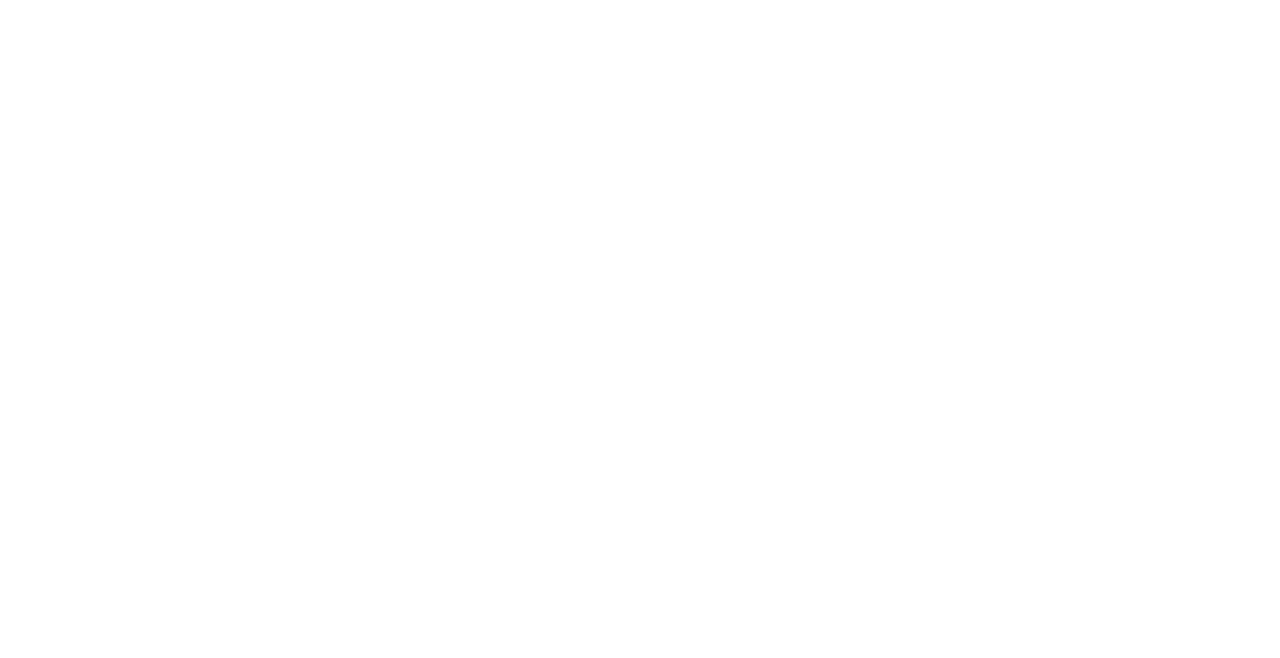
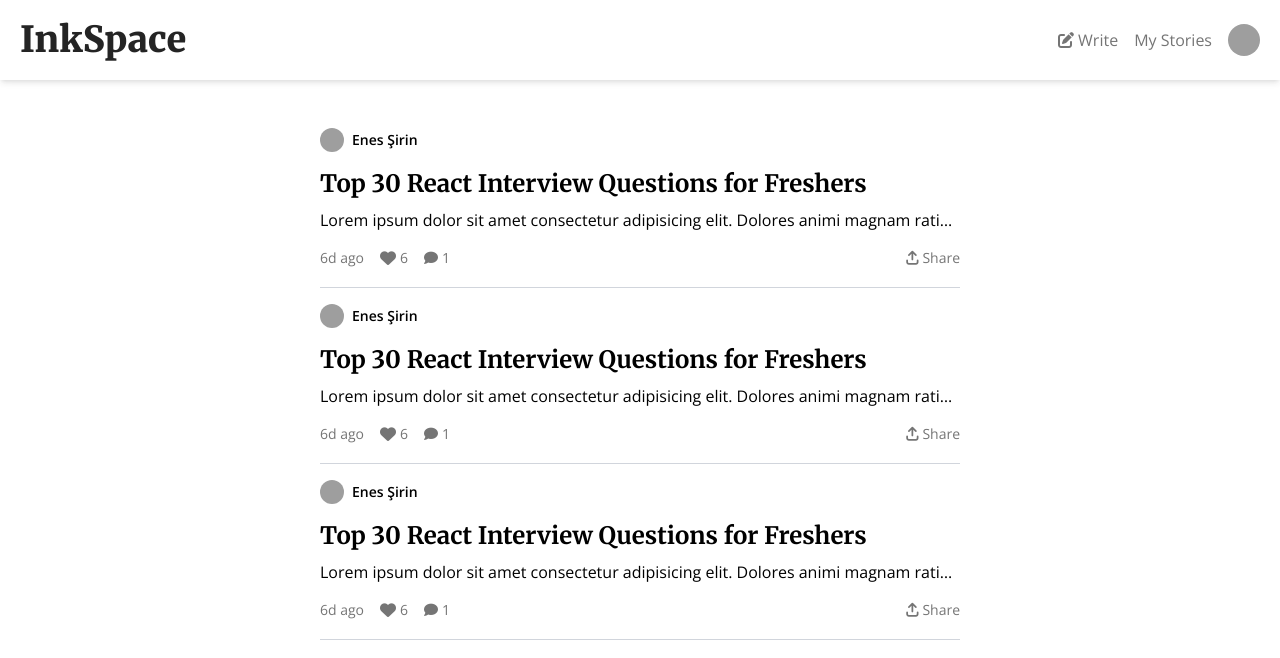
Before and after one commit to enessirn/inkspace-project, a React (Vite) app in the folder client/: page / in a window 1280 px wide. Before the commit this address had no page. Shown: the top 658 px of the page. Built offline with nearby package versions, Linux system fonts and the light colour scheme; grey boxes are pictures that could not be loaded.

Commit message:
postcard ui

```diff
--- a/client/index.html
+++ b/client/index.html
@@ -4,8 +4,21 @@
     <meta charset="UTF-8" />
     <meta name="viewport" content="width=device-width, initial-scale=1.0" />
     <!-- Fontawesome CDN-->
-    <link rel="stylesheet" href="https://cdnjs.cloudflare.com/ajax/libs/font-awesome/6.7.2/css/all.min.css" integrity="sha512-Evv84Mr4kqVGRNSgIGL/F/aIDqQb7xQ2vcrdIwxfjThSH8CSR7PBEakCr51Ck+w+/U6swU2Im1vVX0SVk9ABhg==" crossorigin="anonymous" referrerpolicy="no-referrer" />
-
+    <link
+      rel="stylesheet"
+      href="https://cdnjs.cloudflare.com/ajax/libs/font-awesome/6.7.2/css/all.min.css"
+      integrity="sha512-Evv84Mr4kqVGRNSgIGL/F/aIDqQb7xQ2vcrdIwxfjThSH8CSR7PBEakCr51Ck+w+/U6swU2Im1vVX0SVk9ABhg=="
+      crossorigin="anonymous"
+      referrerpolicy="no-referrer"
+    />
+    <!-- fontawesome cdn -->
+    <link
+      rel="stylesheet"
+      href="https://cdnjs.cloudflare.com/ajax/libs/font-awesome/6.7.2/css/all.min.css"
+      integrity="sha512-Evv84Mr4kqVGRNSgIGL/F/aIDqQb7xQ2vcrdIwxfjThSH8CSR7PBEakCr51Ck+w+/U6swU2Im1vVX0SVk9ABhg=="
+      crossorigin="anonymous"
+      referrerpolicy="no-referrer"
+    />
     <title>InkSpace</title>
   </head>
   <body>
--- a/client/src/App.jsx
+++ b/client/src/App.jsx
@@ -1,12 +1,14 @@
 import "./index.css";
 import { BrowserRouter, Routes, Route } from "react-router-dom";
 import Login from "./pages/Login"
+import Discovery from "./pages/Discovery";
 
 function App() {
   return (
     <>
       <BrowserRouter>
       <Routes>
+        <Route path="/" element={<Discovery />}></Route>
         <Route path="/login" element={<Login />}></Route>
       </Routes>
       </BrowserRouter>
--- a/client/src/components/Login/Register.jsx
+++ b/client/src/components/Login/Register.jsx
@@ -4,6 +4,7 @@
 import { ToastContainer, toast } from "react-toastify";
 import axios from "axios";
 function Register({ setSwitchBtn }) {
+
   const [loading, setLoading] = useState(false);
   const [form] = Form.useForm();
   const savePerson = async (person) => {
@@ -61,6 +62,7 @@
   };
 
   return (
+
     <>
       <Form
         name="basic"
@@ -100,7 +102,7 @@
             },
           ]}
         >
-          <Input placeholder="John Doe" />
+          <Input placeholder="John Doe" disabled={loading} />
         </Form.Item>
         <Form.Item
           label="Username"
@@ -120,7 +122,7 @@
             },
           ]}
         >
-          <Input placeholder="johndoe" />
+          <Input placeholder="johndoe" disabled={loading} />
         </Form.Item>
 
         <Form.Item
@@ -134,7 +136,7 @@
             },
           ]}
         >
-          <Input placeholder="john@doe.com" />
+          <Input placeholder="john@doe.com" disabled={loading} />
         </Form.Item>
 
         <Form.Item
@@ -155,7 +157,7 @@
             },
           ]}
         >
-          <Input.Password placeholder="Password" />
+          <Input.Password placeholder="Password" disabled={loading} />
         </Form.Item>
         <Form.Item
           label="Confirm Password"
@@ -175,7 +177,7 @@
             },
           ]}
         >
-          <Input.Password placeholder="Confirm Password" />
+          <Input.Password placeholder="Confirm Password" disabled={loading} />
         </Form.Item>
         <Form.Item label={null}>
           <Button
--- a/client/src/components/Login/Signin.jsx
+++ b/client/src/components/Login/Signin.jsx
@@ -20,11 +20,14 @@
       toast(
         `${res.data.user.fullname}, Welcome to InkSpace! You have successfully logged in. Redirecting you to the dashboard...`
       );
+      setTimeout(() => {
+        setLoading(false)
+        window.location.href = "/";
+      }, 5000);
       onReset();
     } catch (err) {
       toast.error("Email or Password is incorrect", err.message);
-    } finally {
-      setLoading(false);
+      setLoading(false)
     }
   };
 
@@ -71,7 +74,7 @@
             },
           ]}
         >
-          <Input />
+          <Input placeholder="john@doe.com" disabled={loading} />
         </Form.Item>
 
         <Form.Item
@@ -92,7 +95,7 @@
             },
           ]}
         >
-          <Input.Password />
+          <Input.Password placeholder="password" disabled={loading} />
         </Form.Item>
 
         <Form.Item label={null}>
--- /dev/null
+++ b/client/src/components/PostCard.jsx
@@ -0,0 +1,62 @@
+import React from "react";
+
+function PostCard() {
+  return (
+    <div className="w-[90%] xl:w-1/2 h-40 border-b border-gray-300">
+      <div>
+        <div className="auth mb-4 flex flex-row items-center gap-2">
+          <img
+            className="w-6 h-6 rounded-full hover:shadow-sm"
+            src="https://picsum.photos/200/300?random=204650"
+            alt="Profile Picture"
+          />
+          <span className="text-sm font-semibold">Enes Şirin</span>
+        </div>
+        <h1 className="header truncate w-full text-xl lg:text-2xl font-bold !font-display">
+          Top 30 React Interview Questions for Freshers
+        </h1>
+
+        <span className="title block truncate max-w-full mt-2">
+          Lorem ipsum dolor sit amet consectetur adipisicing elit. Dolores animi
+          magnam ratione quae quis eaque, placeat officiis est, quasi qui atque
+          voluptatibus corporis hic nam, natus modi enim ipsa consequuntur ab
+          asperiores? Illum qui dolorem saepe repellendus maxime vel natus.Lorem
+          ipsum dolor sit amet consectetur adipisicing elit. Dolores animi
+          magnam ratione quae quis eaque, placeat officiis est, quasi qui atque
+          voluptatibus corporis hic nam, natus modi enim ipsa consequuntur ab
+          asperiores? Illum qui dolorem saepe repellendus maxime vel natus.Lorem
+          ipsum dolor sit amet consectetur adipisicing elit. Dolores animi
+          magnam ratione quae quis eaque, placeat officiis est, quasi qui atque
+          voluptatibus corporis hic nam, natus modi enim ipsa consequuntur ab
+          asperiores? Illum qui dolorem saepe repellendus maxime vel natus.Lorem
+          ipsum dolor sit amet consectetur adipisicing elit. Dolores animi
+          magnam ratione quae quis eaque, placeat officiis est, quasi qui atque
+          voluptatibus corporis hic nam, natus modi enim ipsa consequuntur ab
+          asperiores? Illum qui dolorem saepe repellendus maxime vel natus.
+        </span>
+
+        <div className="sub-info mt-4 flex flex-row justify-between items-center w-full">
+          <div className="flex flex-row gap-4 items-center">
+            <span className="text-sm text-secondary">6d ago</span>
+            <span className="likes flex flex-row gap-1 items-center">
+              <i className="fa-solid fa-heart text-secondary"></i>
+              <span className="text-sm text-secondary">6</span>
+            </span>
+            <span className="comments flex flex-row gap-1 items-center">
+              <i className="fa-solid fa-comment text-sm text-secondary  hover:text-link"></i>
+              <span className="text-sm text-secondary hover:text-link">1</span>
+            </span>
+          </div>
+          <div>
+            <span className="comments flex flex-row gap-1 items-center">
+              <i className="fa-solid fa-arrow-up-from-bracket text-sm text-secondary"></i>
+              <span className="text-sm text-secondary">Share</span>
+            </span>
+          </div>
+        </div>
+      </div>
+    </div>
+  );
+}
+
+export default PostCard;
--- a/client/src/index.css
+++ b/client/src/index.css
@@ -15,3 +15,6 @@
 * {
   font-family: "Open Sans", sans-serif;
 }
+.write-story:hover .fa-pen-to-square {
+  color: var(--color-primary)
+}
--- /dev/null
+++ b/client/src/layout/Content.jsx
@@ -0,0 +1,16 @@
+import React from 'react'
+import PostCard from '../components/PostCard'
+
+function Content() {
+  return (
+    <div className='w-full md:container md:mx-auto h-full bg-background mt-8'>
+      <div className="mx-auto py-4 flex flex-col justify-center items-center gap-4">
+        <PostCard />
+        <PostCard />
+        <PostCard />
+      </div>
+    </div>
+  )
+}
+
+export default Content
--- /dev/null
+++ b/client/src/layout/Navbar.jsx
@@ -0,0 +1,25 @@
+import React from "react";
+import { Link } from "react-router-dom";
+function Navbar() {
+  return (
+    <div className="w-full bg-background text-primary p-5 shadow-md shadow-primary/10 flex justify-between items-center">
+      <Link className="logo" to="/">
+        <h1 className="text-2xl md:text-4xl font-black !font-display select-none">
+          InkSpace
+        </h1>
+      </Link>
+
+      <div className="flex gap-4 items-center">
+        <span className="write-story text-secondary hover:text-primary">
+          <i className="fa-solid fa-pen-to-square text-secondary"></i> Write
+        </span>
+        <span className="text-secondary hover:text-primary">My Stories</span>
+        <div className="profile-pic flex items-center justify-center">
+          <img className="w-8 h-8 rounded-full hover:shadow-sm" src="https://picsum.photos/200/300?random=1" alt="Profile Picture" />
+        </div>
+      </div>
+    </div>
+  );
+}
+
+export default Navbar;
--- /dev/null
+++ b/client/src/pages/Discovery.jsx
@@ -0,0 +1,14 @@
+import React from 'react'
+import Navbar from '../layout/Navbar'
+import Content from '../layout/Content'
+
+function Discovery() {
+  return (
+    <>
+      <Navbar />
+      <Content />
+    </>
+  )
+}
+
+export default Discovery
```
